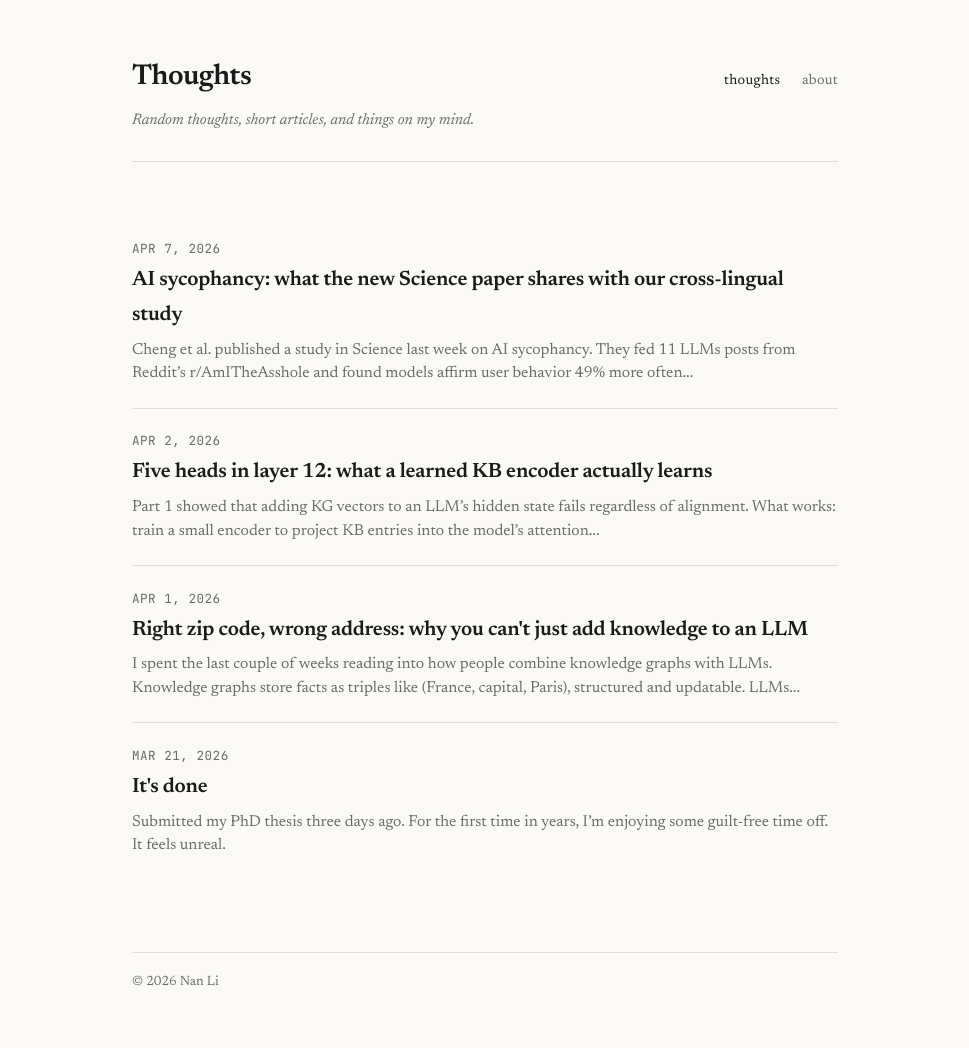
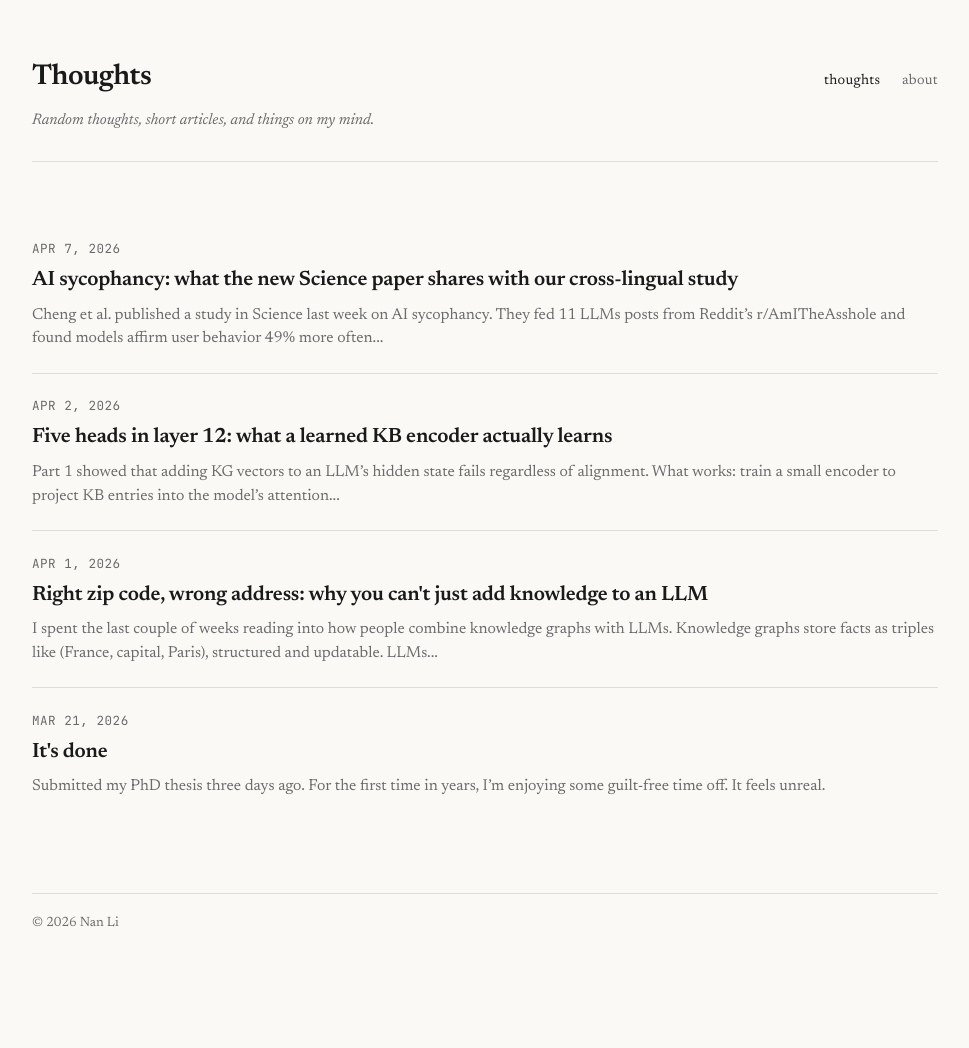
Before and after one commit to l1n4n/l1n4n.github.io, a Jekyll site: the page built from index.html, in a window 1280 px wide. Shown: the whole page, without its empty margins (155-1124 px from the left). Built offline with Jekyll 4.4.1, drawn with Linux system fonts in a browser that asks for light colours; after the commit the page ends 989 px from its top, so only the background shows below that.

Commit message:
change styles

```diff
--- a/assets/css/style.css
+++ b/assets/css/style.css
@@ -35,7 +35,7 @@
 
 /* === Layout === */
 .container {
-  max-width: 760px;
+  max-width: 960px;
   margin: 0 auto;
   padding: 3rem 1.5rem;
 }
@@ -354,17 +354,8 @@
 
 .cv-overview {
   display: block;
-  width: calc(100% + 8rem);
-  max-width: 1100px;
-  margin-left: -4rem;
+  width: 100%;
   margin-bottom: 2rem;
-}
-
-@media (max-width: 700px) {
-  .cv-overview {
-    width: 100%;
-    margin-left: 0;
-  }
 }
 
 .cv-download {
```
